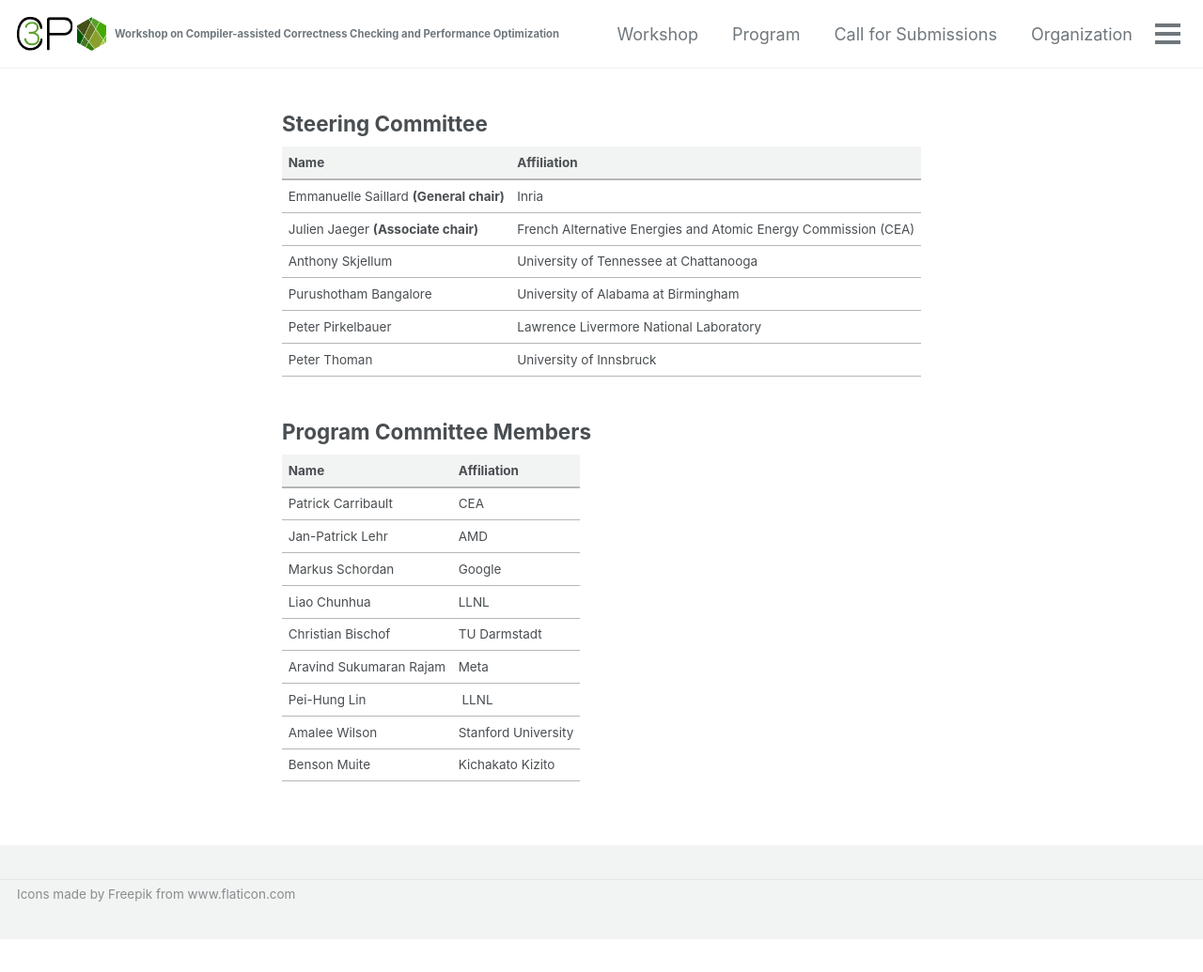
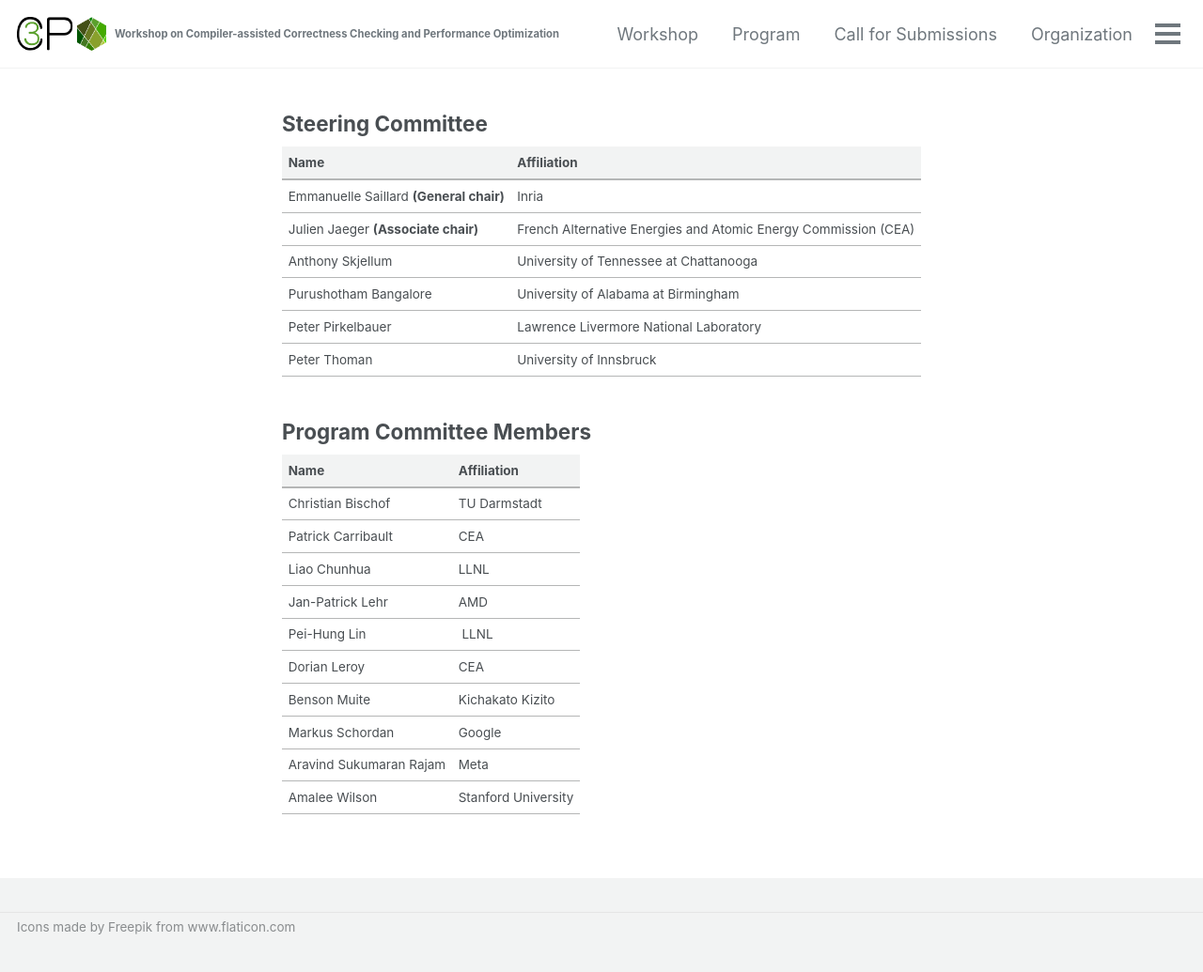
Before and after one commit to c3po-workshop/c3po-workshop.github.io, a Jekyll site: the page built from _pages/2024/organization.md, in a window 1280 px wide. Shown: the whole page at 94% size. Built offline with Jekyll 4.4.1, drawn with Linux system fonts in a browser that asks for light colours; cached includes are drawn as plain includes; nearby versions of some CDN libraries; before the commit the page ends 1000 px from its top, so only the background shows below that.

Commit message:
Adding Dorian Leroy from CEA as a PC member

```diff
--- a/_pages/2024/organization.md
+++ b/_pages/2024/organization.md
@@ -27,16 +27,17 @@
 
 
 | Name                    | Affiliation                                     |
-| ---------------------- | ----------------------------------------------- |
-| Patrick Carribault      |  CEA                                            |
+| ----------------------- | ----------------------------------------------- |
+| Christian Bischof       | TU Darmstadt                                    |
+| Patrick Carribault      | CEA                                             |
+| Liao Chunhua 		  | LLNL					    |
 | Jan-Patrick Lehr	  | AMD						    |
+| Pei-Hung Lin	          | LLNL					    |
+| Dorian Leroy            | CEA                                             |
+| Benson Muite	          | Kichakato Kizito				    |
 | Markus Schordan	  | Google					    |
-| Liao Chunhua 		  | LLNL					    |
-| Christian Bischof       |  TU Darmstadt                                   |
 | Aravind Sukumaran Rajam | Meta					    |
-| Pei-Hung Lin	          | LLNL					    |
 | Amalee Wilson		  | Stanford University				    |
-| Benson Muite	          | Kichakato Kizito				    |
 
 
 
```
